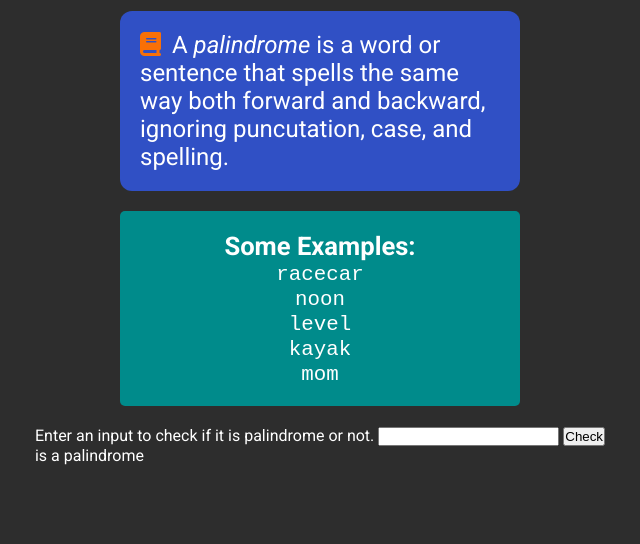
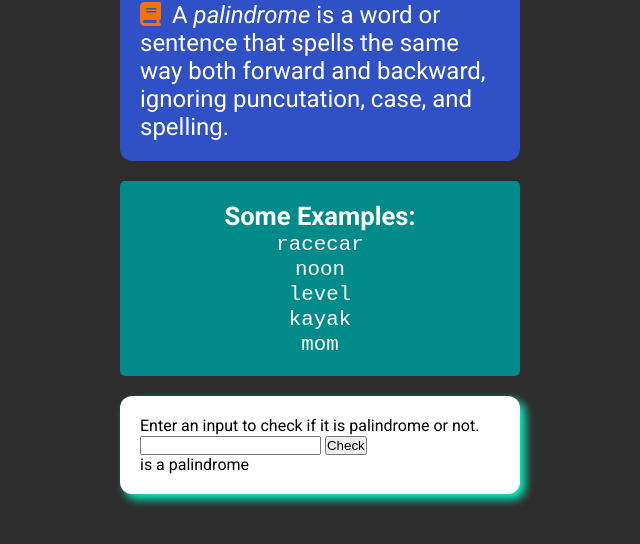
Before and after one commit to dipen223/palindromeChecker, a plain HTML site: page index.html in a window 1280 px wide. Shown: the part 206-750 px from the top of the page, without its empty margins (320-960 px from the left). Drawn offline with Linux system fonts and the light colour scheme.

Commit message:
Style palindrome-checker-div
Add a width ,padding ,bg-color,border-radius and box-shadow to make the input container good looking

```diff
--- a/styles.css
+++ b/styles.css
@@ -65,3 +65,12 @@ body{
     list-style: none;
 
 }
+
+.palindrome-checker-div{
+    width:min(100vw,400px);
+    padding:20px;
+    background-color: white;
+    color:black;
+    border-radius:12px;
+    box-shadow: 5px 5px 10px rgb(4, 251, 202);
+}
```
